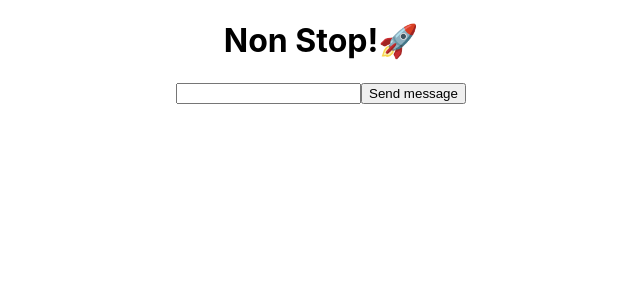
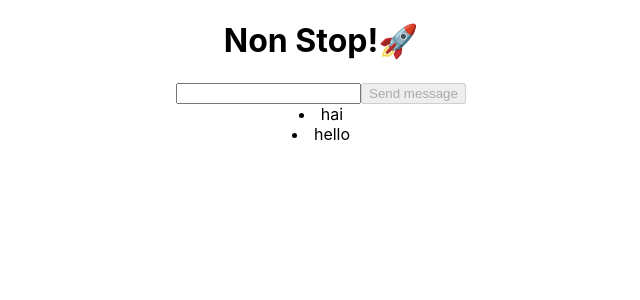
Before and after one commit to kevinjacob2001/NonStop-ChatApp, a React (Create React App) app: page / in a window 1280 px wide. Shown: the top 300 px of the page, without its empty margins (319-959 px from the left). Built offline with nearby package versions, Linux system fonts and the light colour scheme.

Commit message:
added the state

```diff
--- a/src/App.js
+++ b/src/App.js
@@ -2,18 +2,26 @@ import React, { useState } from 'react';
 import './App.css';
 
 function App() {
+  const [input,setInput]=useState("")
+  const [messages,setMessages]=useState(["hai","hello"])
+  console.log(messages);
 
   const sendMessage=()=>{
-
+    setMessages([...messages,input]);
+    setInput("")
   }
 
-  const [input,setInput]=useState("")
-     console.log(input);
+
   return (
     <div className="App">
       <h1>Non Stop!🚀</h1>
       <input value={input} onChange={(event)=>setInput(event.target.value)}/>
-      <button>Send message</button>
+      <button disabled={!input} onClick={sendMessage}> Send message</button>
+          <div>{messages.map((message)=>{
+            return(
+            <li>{message}</li>
+            )
+      })}</div>
     </div>
   );
 }
```
